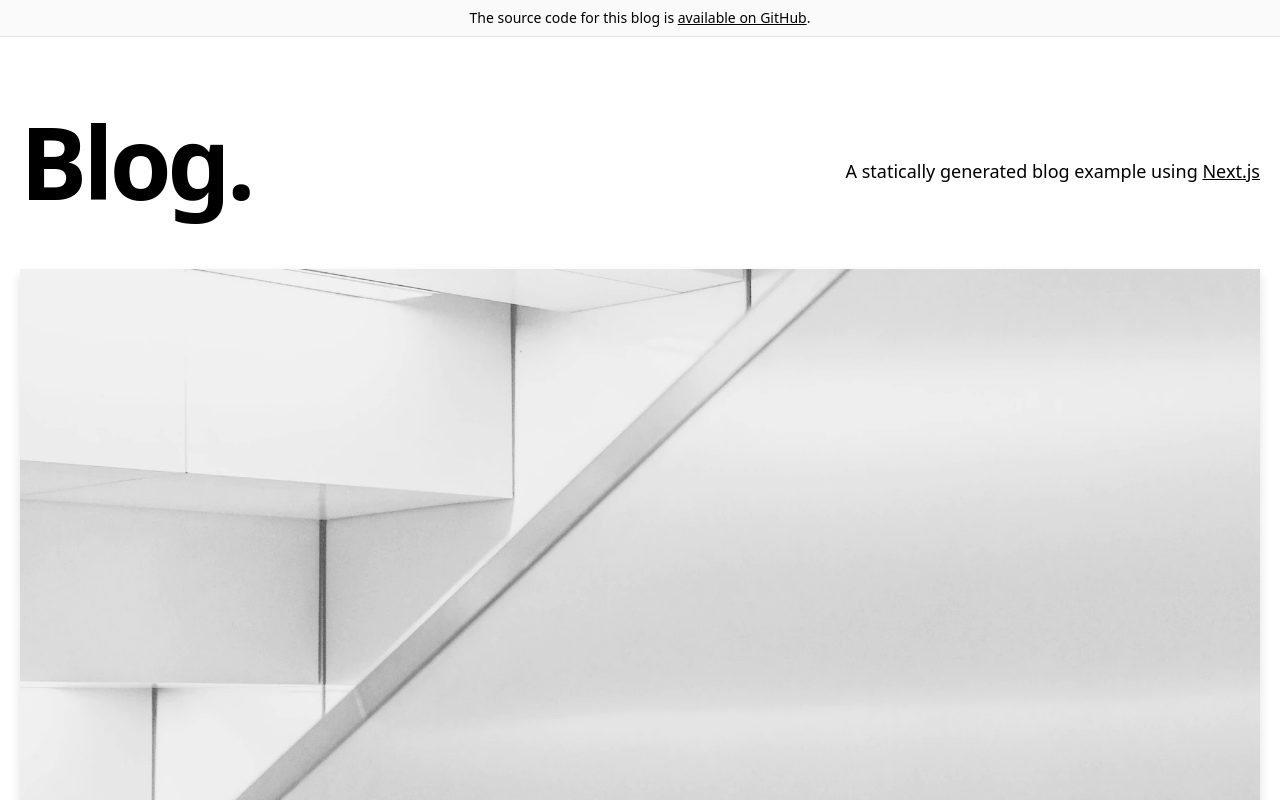
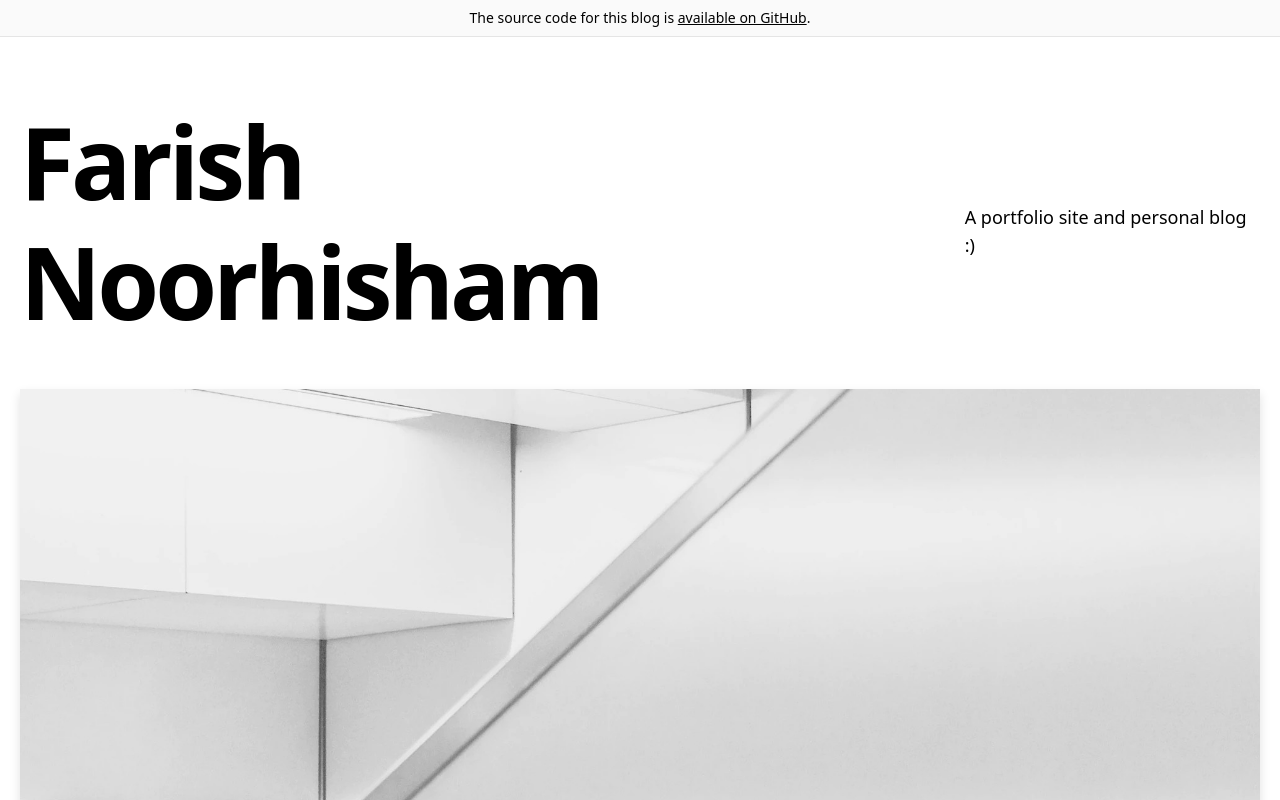
Before and after one commit to FarishLoy/farishnoorhisham, a Next.js app: page / in a window 1280 px wide. Shown: the top 800 px of the page. Built offline with nearby package versions, Linux system fonts and the light colour scheme.

Commit message:
this and that

```diff
--- a/components/alert.tsx
+++ b/components/alert.tsx
@@ -1,6 +1,6 @@
 import Container from './container'
 import cn from 'classnames'
-import { EXAMPLE_PATH } from '../lib/constants'
+import { GITHUB_URL } from '../lib/constants'
 
 type Props = {
   preview?: boolean
@@ -31,7 +31,7 @@ const Alert = ({ preview }: Props) => {
             <>
               The source code for this blog is{' '}
               <a
-                href={`https://github.com/vercel/next.js/tree/canary/examples/${EXAMPLE_PATH}`}
+                href={GITHUB_URL}
                 className="underline hover:text-blue-600 duration-200 transition-colors"
               >
                 available on GitHub
--- a/components/header.tsx
+++ b/components/header.tsx
@@ -1,10 +1,10 @@
 import Link from 'next/link'
+import { SITE_NAME } from '../lib/constants'
 
 const Header = () => {
   return (
     <h2 className="text-2xl md:text-4xl font-bold tracking-tight md:tracking-tighter leading-tight mb-20 mt-8">
-      <Link href="/"><p className="hover:underline">Blog</p></Link>
-      .
+      <Link href="/"><p className="hover:underline">{SITE_NAME}</p></Link>
     </h2>
   )
 }
--- a/components/intro.tsx
+++ b/components/intro.tsx
@@ -2,16 +2,10 @@ const Intro = () => {
   return (
     <section className="flex-col md:flex-row flex items-center md:justify-between mt-16 mb-16 md:mb-12">
       <h1 className="text-5xl md:text-8xl font-bold tracking-tighter leading-tight md:pr-8">
-        Blog.
+        Farish Noorhisham
       </h1>
       <h4 className="text-center md:text-left text-lg mt-5 md:pl-8">
-        A statically generated blog example using{' '}
-        <a
-          href="https://nextjs.org/"
-          className="underline hover:text-blue-600 duration-200 transition-colors"
-        >
-          Next.js
-        </a>
+        A portfolio site and personal blog :)
       </h4>
     </section>
   )
--- a/lib/constants.ts
+++ b/lib/constants.ts
@@ -1,3 +1,4 @@
 export const HOME_OG_IMAGE_URL =
   'https://og-image.vercel.app/Next.js%20Blog%20Starter%20Example.png?theme=light&md=1&fontSize=100px&images=https%3A%2F%2Fassets.vercel.com%2Fimage%2Fupload%2Ffront%2Fassets%2Fdesign%2Fnextjs-black-logo.svg'
 export const SITE_NAME = "Farish Noorhisham"
+export const GITHUB_URL = "https://github.com/FarishLoy/farishnoorhisham"
```
